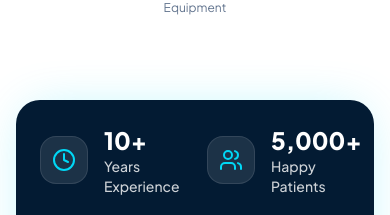
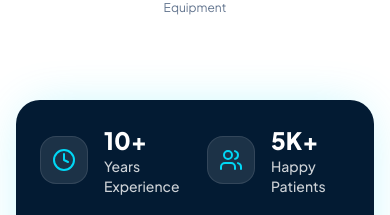
Before and after one commit to HassanKamran-web/dental-demo, a Next.js app: page / in a window 390 px wide. Shown: the part 1240-1455 px from the top of the page. Built offline with nearby package versions, Linux system fonts and the light colour scheme.

Commit message:
fix: change 5,000+ to 5K+ in stats banner for mobile

```diff
--- a/app/components/Stats.tsx
+++ b/app/components/Stats.tsx
@@ -5,7 +5,7 @@ import { Clock, Users, Trophy, ShieldCheck } from "lucide-react";
 
 const stats = [
   { icon: Clock, value: "10+", label: "Years Experience", description: "Practicing dentistry" },
-  { icon: Users, value: "5,000+", label: "Happy Patients", description: "Smiles transformed" },
+  { icon: Users, value: "5K+", label: "Happy Patients", description: "Smiles transformed" },
   { icon: Trophy, value: "99%", label: "Success Rate", description: "Treatment outcomes" },
   { icon: ShieldCheck, value: "100%", label: "Sterilized Equipment", description: "Safety guaranteed" },
 ];
```
